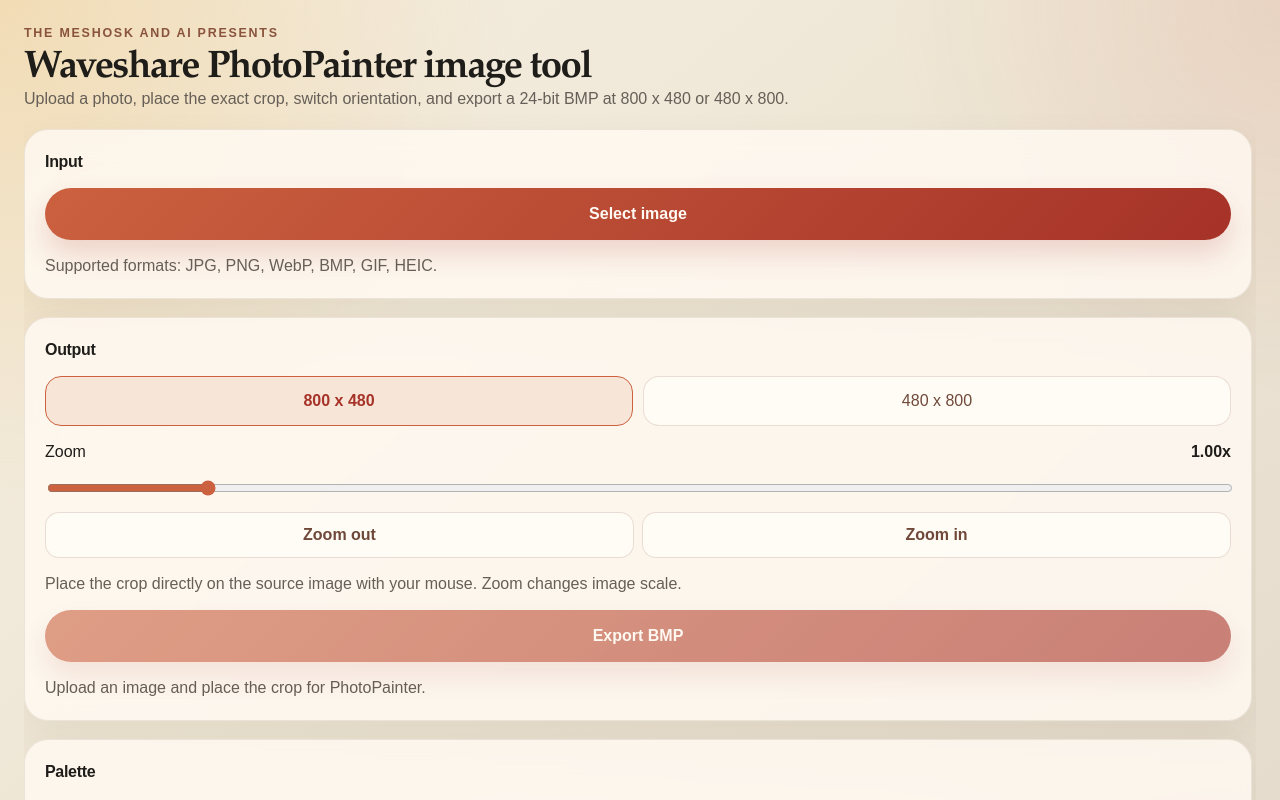
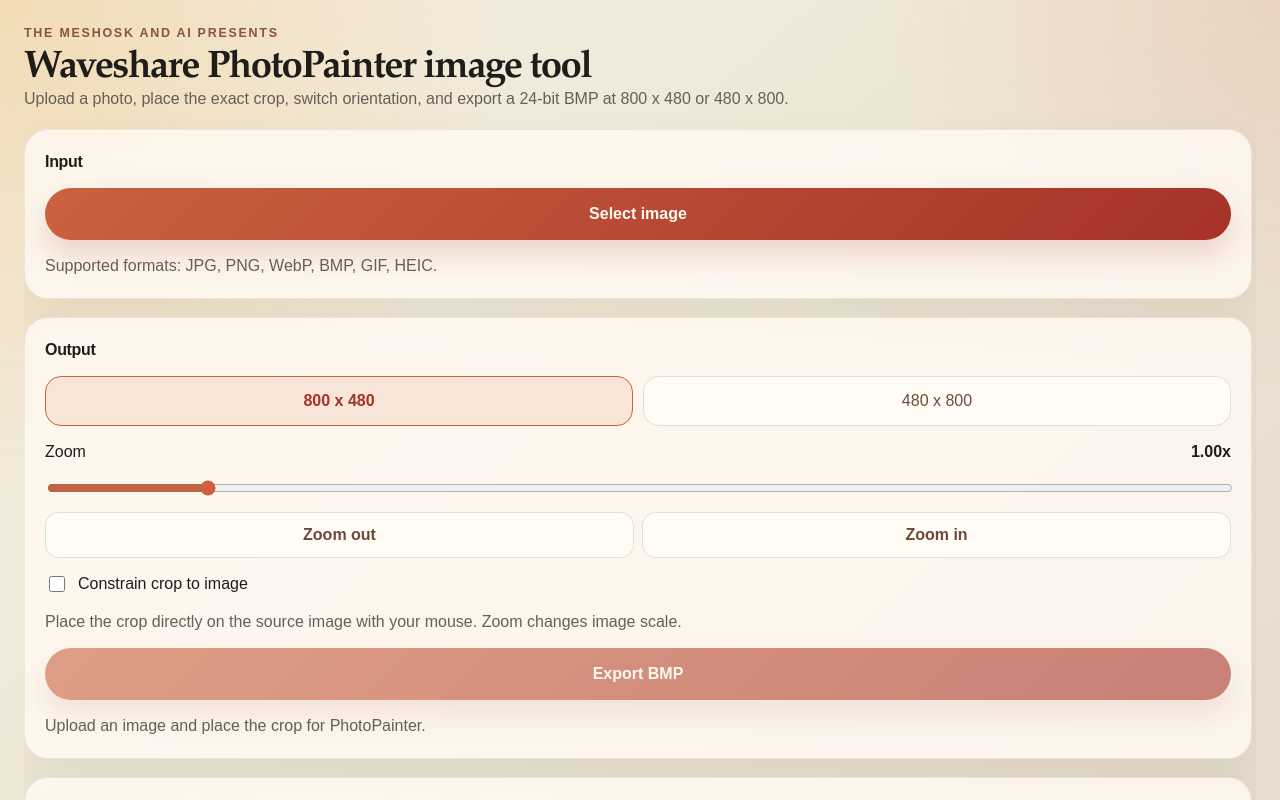
Before and after one commit to meshosk/waveshare-photopainter-image-tool, a React (Vite) app: page / in a window 1280 px wide. Shown: the top 800 px of the page. Built offline with nearby package versions, Linux system fonts and the light colour scheme.

Commit message:
feat: add crop constraint functionality and corresponding styles for improved user experience

```diff
--- a/src/App.tsx
+++ b/src/App.tsx
@@ -12,6 +12,22 @@
 const MIN_ZOOM = 0.4
 const MAX_ZOOM = 5
 
+function clampCrop(
+  crop: { x: number; y: number },
+  cropSize: { width: number; height: number },
+  mediaViewport: { width: number; height: number },
+  zoom: number,
+): { x: number; y: number } {
+  const renderedWidth = mediaViewport.width * zoom
+  const renderedHeight = mediaViewport.height * zoom
+  const maxX = Math.max(0, (renderedWidth - cropSize.width) / 2)
+  const maxY = Math.max(0, (renderedHeight - cropSize.height) / 2)
+  return {
+    x: Math.max(-maxX, Math.min(maxX, crop.x)),
+    y: Math.max(-maxY, Math.min(maxY, crop.y)),
+  }
+}
+
 function App() {
   const [image, setImage] = useState<LoadedImage | null>(null)
   const [crop, setCrop] = useState(INITIAL_CROP)
@@ -25,6 +41,7 @@
   } | null>(null)
   const [orientation, setOrientation] = useState<Orientation>('landscape')
   const [croppedAreaPixels, setCroppedAreaPixels] = useState<Area>(INITIAL_AREA)
+  const [constrainToImage, setConstrainToImage] = useState(false)
   const [isExporting, setIsExporting] = useState(false)
   const [status, setStatus] = useState('Upload an image and place the crop for PhotoPainter.')
   const [previewUrl, setPreviewUrl] = useState<string | null>(null)
@@ -33,6 +50,16 @@
 
   const outputSize = OUTPUT_SIZES[orientation]
   const aspect = outputSize.width / outputSize.height
+
+  const minZoomToFit =
+    cropSize && mediaViewport
+      ? Math.max(
+          cropSize.width / mediaViewport.width,
+          cropSize.height / mediaViewport.height,
+        )
+      : MIN_ZOOM
+
+  const effectiveMinZoom = constrainToImage ? Math.max(MIN_ZOOM, minZoomToFit) : MIN_ZOOM
 
   useEffect(() => {
     const element = cropShellRef.current
@@ -153,6 +180,21 @@
       window.clearTimeout(timeout)
     }
   }, [crop, cropSize, croppedAreaPixels, image, mediaViewport, outputSize.height, outputSize.width, zoom])
+
+  useEffect(() => {
+    if (constrainToImage && cropSize && mediaViewport) {
+      const minZoom = Math.max(MIN_ZOOM, Math.max(
+        cropSize.width / mediaViewport.width,
+        cropSize.height / mediaViewport.height,
+      ))
+      setZoom((prev) => {
+        const snapped = Math.max(prev, minZoom)
+        setCrop((prevCrop) => clampCrop(prevCrop, cropSize, mediaViewport, snapped))
+        return snapped
+      })
+    }
+    // eslint-disable-next-line react-hooks/exhaustive-deps
+  }, [constrainToImage])
 
   const paletteLabels = useMemo(
     () => PHOTO_PAINTER_PALETTE.map((entry) => entry.name).join(', '),
@@ -305,19 +347,19 @@
           </label>
           <input
             id="zoom-range"
-            min={MIN_ZOOM}
+            min={effectiveMinZoom}
             max={MAX_ZOOM}
             step={0.01}
             type="range"
             value={zoom}
-            onChange={(event) => setZoom(Number(event.target.value))}
+            onChange={(event) => setZoom(Math.max(effectiveMinZoom, Number(event.target.value)))}
           />
 
           <div className="zoom-row">
             <button
               type="button"
               className="secondary"
-              onClick={() => setZoom((current) => Math.max(MIN_ZOOM, current - 0.1))}
+              onClick={() => setZoom((current) => Math.max(effectiveMinZoom, current - 0.1))}
             >
               Zoom out
             </button>
@@ -329,6 +371,17 @@
               Zoom in
             </button>
           </div>
+
+          <label className="checkbox-control" htmlFor="constrain-crop">
+            <input
+              id="constrain-crop"
+              type="checkbox"
+              checked={constrainToImage}
+              onChange={(e) => setConstrainToImage(e.target.checked)}
+            />
+            <span>Constrain crop to image</span>
+          </label>
+
           <p className="muted">Place the crop directly on the source image with your mouse. Zoom changes image scale.</p>
 
           <button className="primary" type="button" disabled={!image || isExporting} onClick={handleExport}>
@@ -371,15 +424,15 @@
                 image={image.src}
                 crop={crop}
                 zoom={zoom}
-                minZoom={MIN_ZOOM}
+                minZoom={effectiveMinZoom}
                 maxZoom={MAX_ZOOM}
                 aspect={aspect}
                 cropSize={cropSize}
                 showGrid={true}
                 objectFit="contain"
-                restrictPosition={false}
+                restrictPosition={constrainToImage}
                 onCropChange={setCrop}
-                onZoomChange={(value) => setZoom(Math.max(MIN_ZOOM, Math.min(MAX_ZOOM, value)))}
+                onZoomChange={(value) => setZoom(Math.max(effectiveMinZoom, Math.min(MAX_ZOOM, value)))}
                 onCropComplete={(_area, pixels) => setCroppedAreaPixels(pixels)}
                 onMediaLoaded={(media) =>
                   setMediaViewport({
--- a/src/styles.css
+++ b/src/styles.css
@@ -173,6 +173,22 @@
   justify-content: space-between;
 }
 
+.checkbox-control {
+  display: flex;
+  align-items: center;
+  gap: 10px;
+  cursor: pointer;
+  user-select: none;
+}
+
+.checkbox-control input[type="checkbox"] {
+  width: 16px;
+  height: 16px;
+  flex-shrink: 0;
+  cursor: pointer;
+  accent-color: #cb613f;
+}
+
 .zoom-row {
   display: grid;
   grid-template-columns: repeat(2, minmax(0, 1fr));
```
